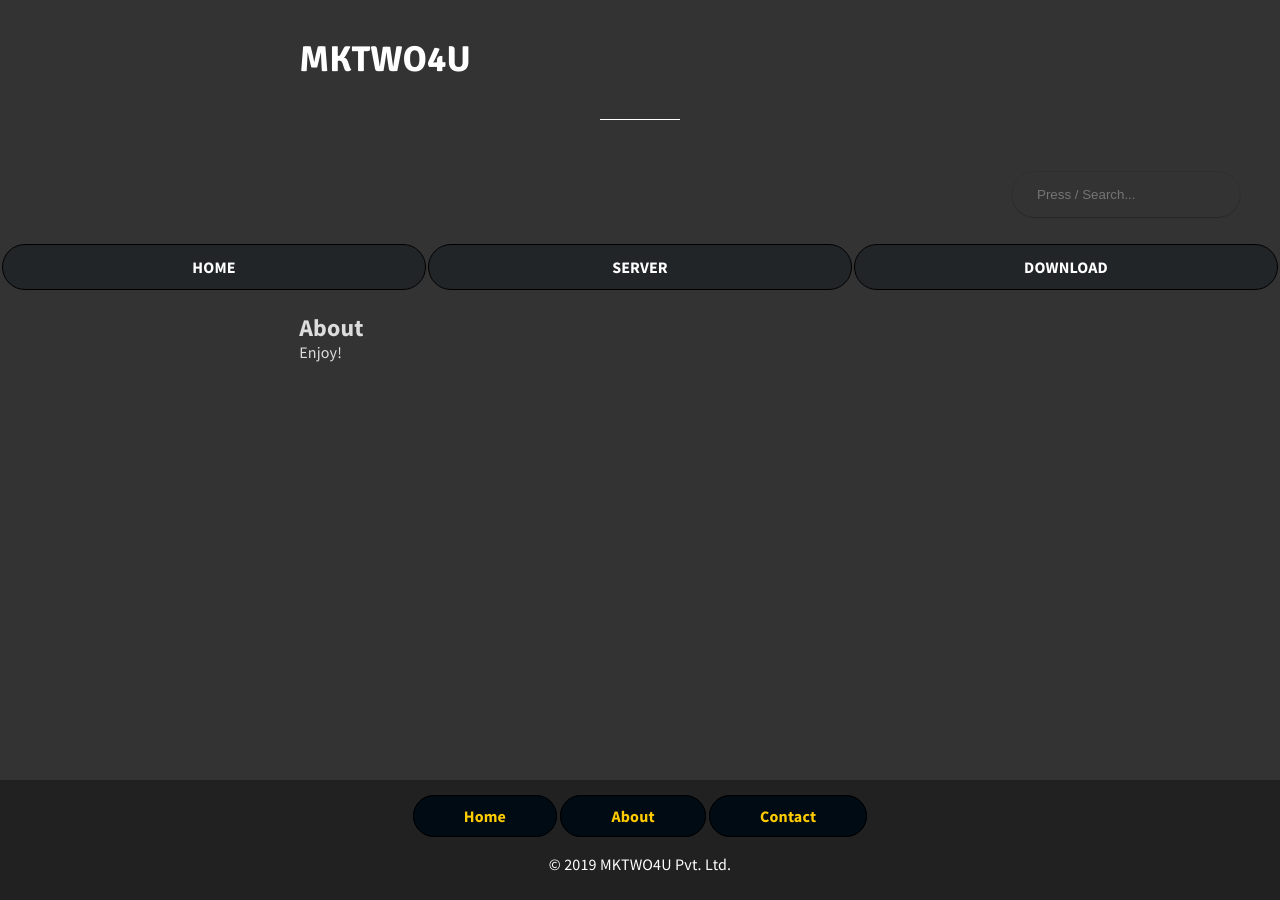
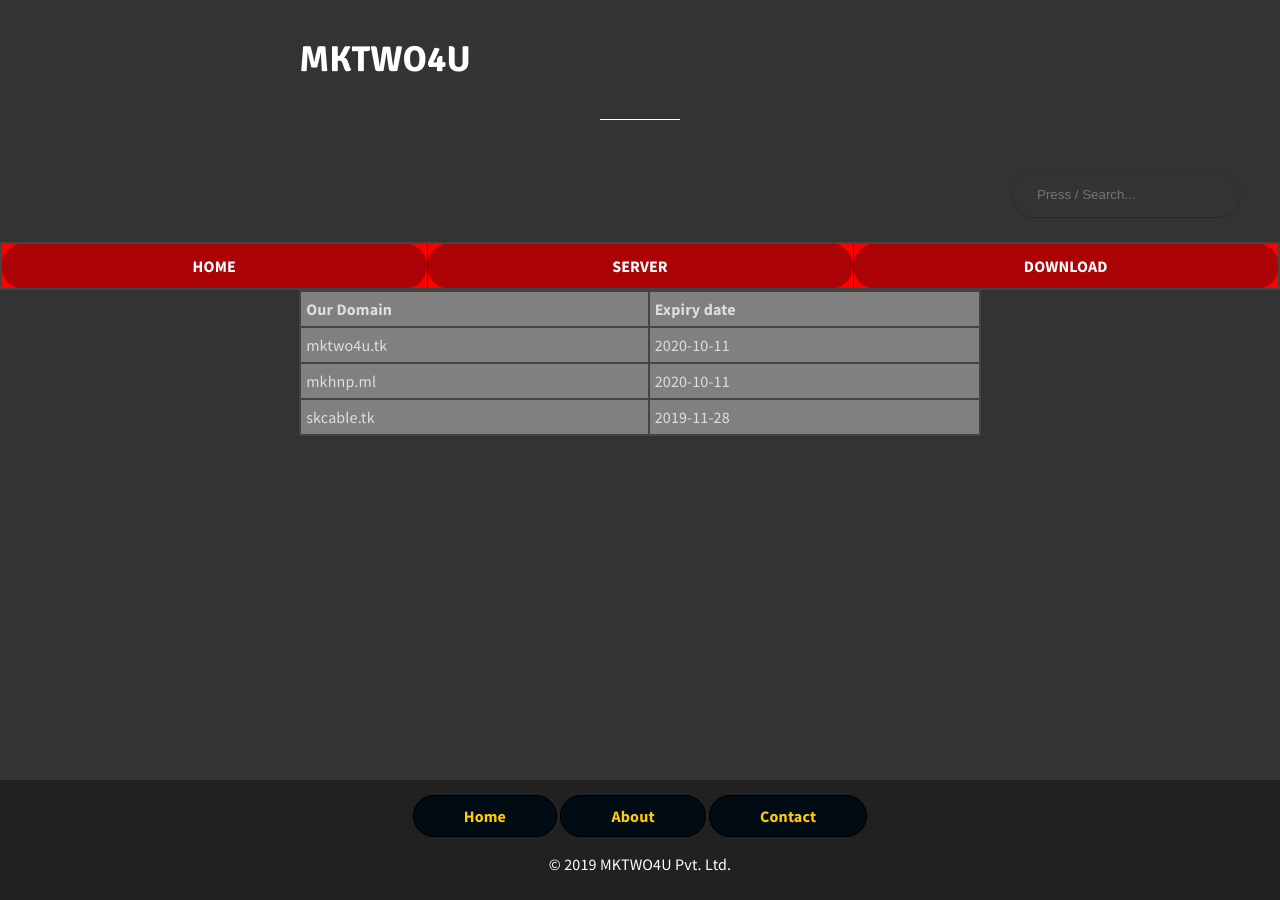
Before and after one commit to bdmilan/blog, a Jekyll site: the page built from about.md, in a window 1280 px wide. Built offline with Jekyll 4.4.1, drawn with Linux system fonts in a browser that asks for light colours.

Commit message:
Update about.md

```diff
--- a/about.md
+++ b/about.md
@@ -2,7 +2,34 @@
 layout: page
 title: About
 ---
-## About
 
-
-Enjoy!
+<style>
+table, th, td {
+  background-color: red;
+  border: 2px solid #444;
+  border-collapse: collapse;
+}
+th, td {
+  background-color: gray;
+  padding: 5px;
+  text-align: left;
+}
+</style>
+<table style="width:100%">
+  <tr>
+    <th>Our Domain</th>
+    <th>Expiry date</th>
+  </tr>
+  <tr>
+    <td>mktwo4u.tk</td>
+    <td>2020-10-11</td>
+  </tr>
+  <tr>
+    <td>mkhnp.ml </td>
+    <td>2020-10-11</td>
+  </tr>
+   <tr>
+    <td>skcable.tk</td>
+    <td>2019-11-28</td>
+  </tr>
+</table>
```
